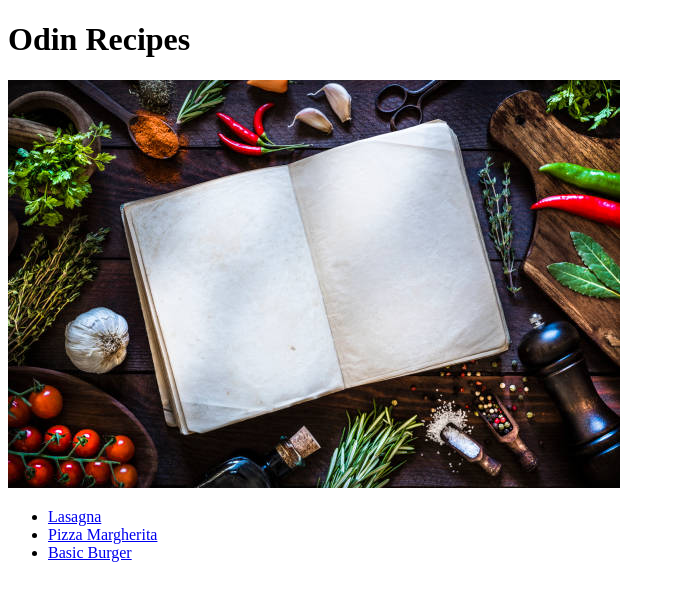
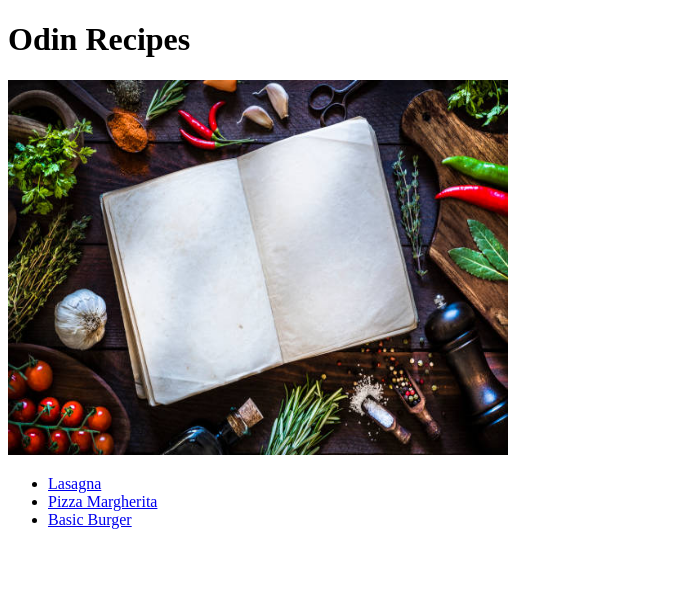
Before and after one commit to lu-dig/foundations, a plain HTML site: page odin-recipes/index.html in a window 1280 px wide. Shown: the whole page, without its empty margins (0-675 px from the left). Drawn offline with Linux system fonts and the light colour scheme.

Commit message:
fix: edit home logo size

```diff
--- a/odin-recipes/index.html
+++ b/odin-recipes/index.html
@@ -8,7 +8,7 @@
 </head>
 <body>
     <h1>Odin Recipes</h1>
-    <img src="./img/home.jpg" alt="home logo">
+    <img src="./img/home.jpg" alt="home logo" height="375" width="500">
     <ul>
         <li><a href="./recipes/lasagna.html">Lasagna</a></li>
         <li><a href="./recipes/margherita.html">Pizza Margherita</a></li>
```
